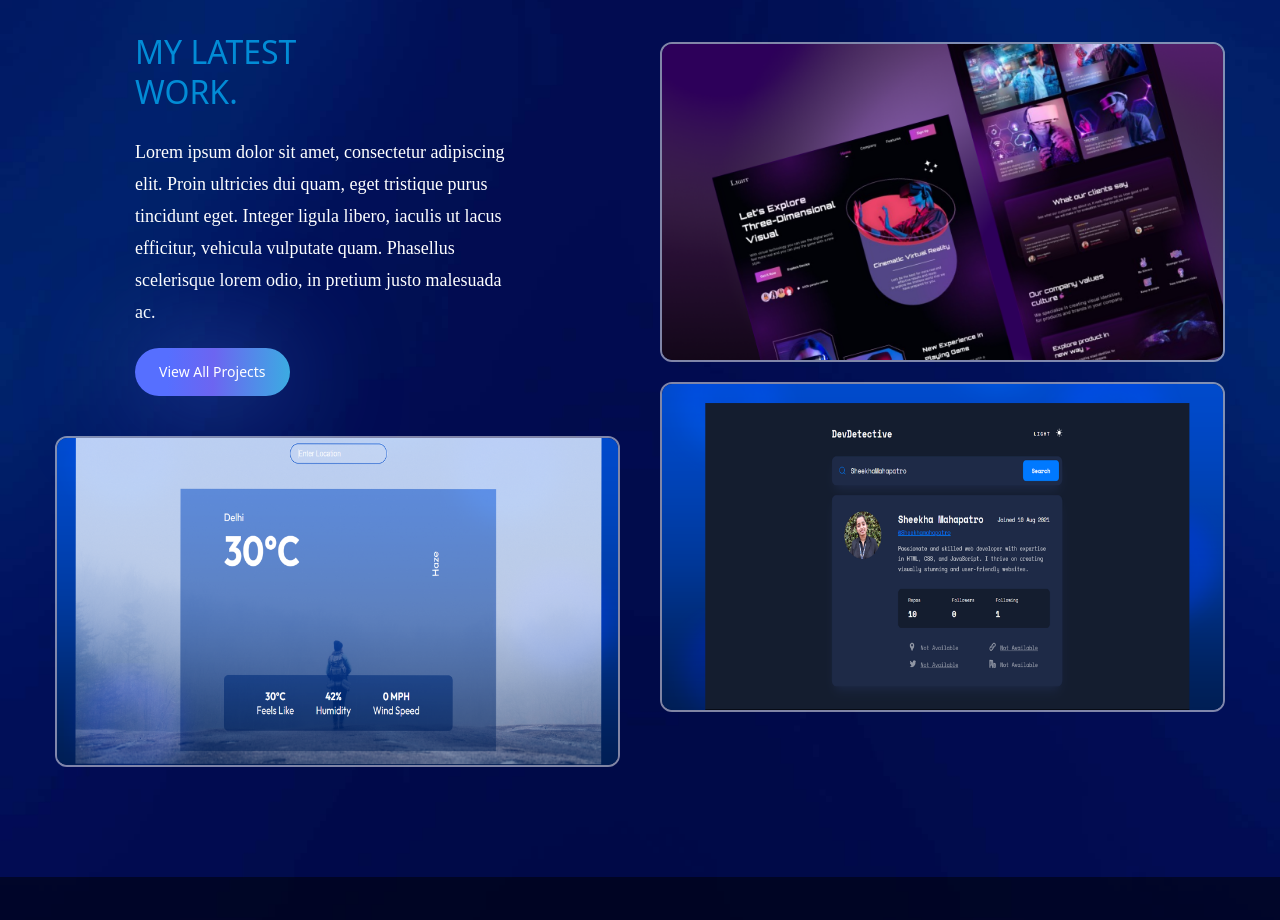
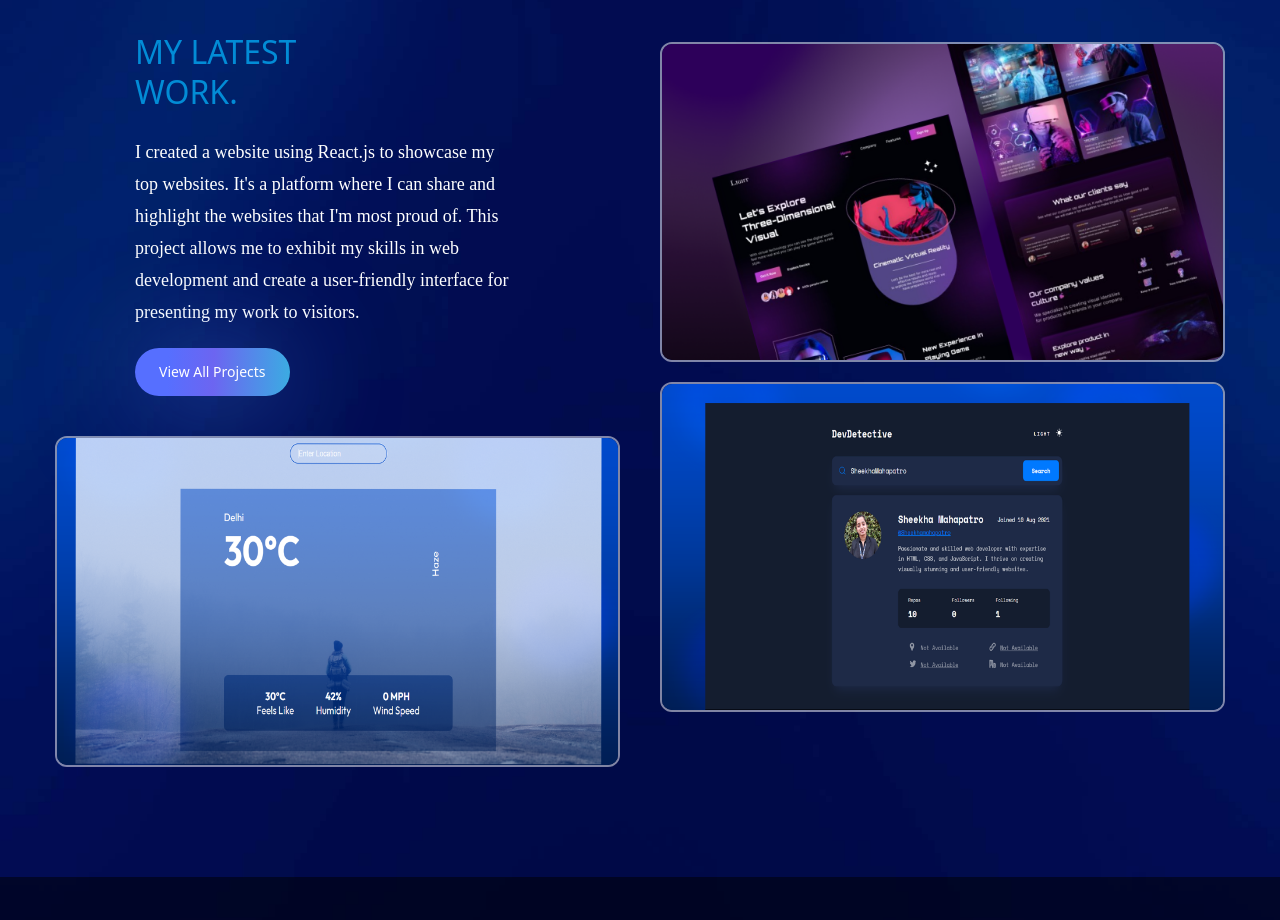
Before and after one commit to Sheekhamahapatro/MyPortfolio, a React (Create React App) app: page / in a window 1280 px wide. Shown: the part 2360-3280 px from the top of the page. Built offline with nearby package versions, Linux system fonts and the light colour scheme.

Commit message:
Update Work.js

```diff
--- a/src/components/Work.js
+++ b/src/components/Work.js
@@ -25,10 +25,10 @@ const Work = () => {
               Work.
             </h2>
             <p className='max-w-sm mb-5 mx-20'>
-              Lorem ipsum dolor sit amet, consectetur adipiscing elit.
-               Proin ultricies dui quam, eget tristique purus tincidunt eget. Integer ligula libero,
-                iaculis ut lacus efficitur, vehicula vulputate quam. Phasellus scelerisque lorem odio,
-                in pretium justo malesuada ac.
+              I created a website using React.js to showcase my top websites.
+          It's a platform where I can share and highlight the websites that I'm most proud of.
+          This project allows me to exhibit my skills in web development and create a user-friendly interface
+          for presenting my work to visitors.
                 </p>
                 <button className='btn btn-sm mx-20'>View All Projects</button>
           </div>
```
